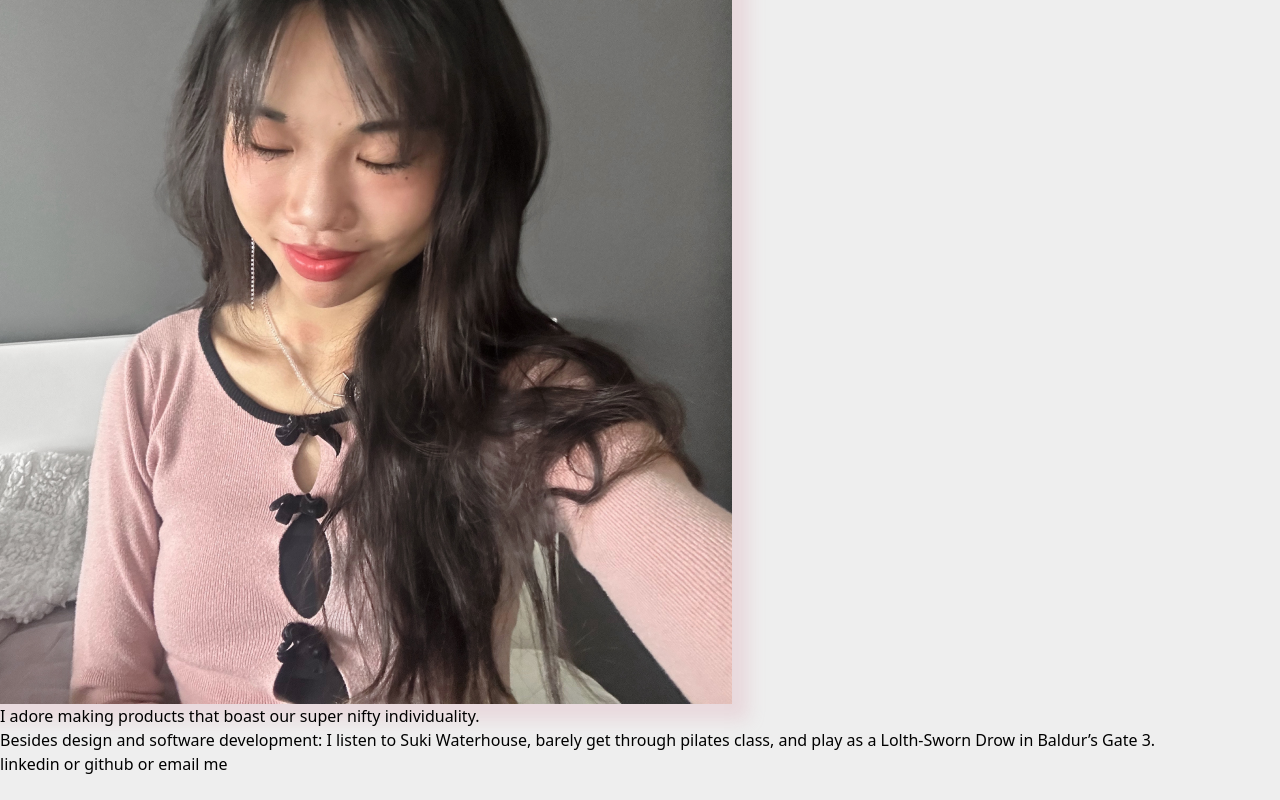
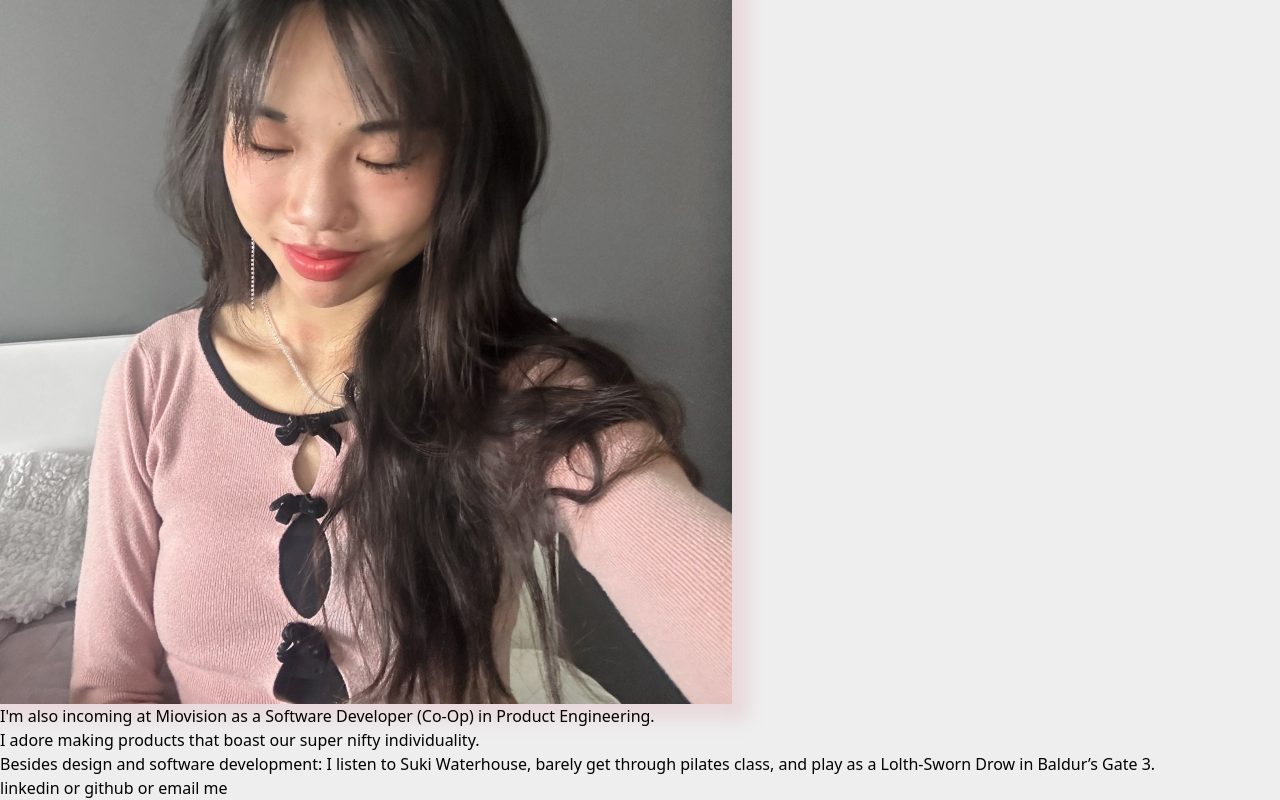
Before and after one commit to hallechan/chanhalle, a Vue app: page /abt in a window 1280 px wide. Shown: the part 427-1227 px from the top of the page. Before the commit the page ends 1203 px from the top, so only its background shows below. Built offline with nearby package versions, Linux system fonts and the light colour scheme; what tailwindcss-animated would draw is missing.

Commit message:
Added incoming at MV.

```diff
--- a/src/components/About.vue
+++ b/src/components/About.vue
@@ -24,6 +24,9 @@
     </div>
     <div class="flex flex-col md:flex-row items-start max-w-4xl">
     <div class="text-coal font-inter text-xl tracking-evenTighter animate-fade-up animate-delay-500">
+      <p class="mb-6">
+        I'm also incoming at Miovision as a <span class="text-dark-pink">Software Developer (Co-Op)</span> in Product Engineering.
+      </p>
     <p class="mb-6">
       I adore making products that boast our super nifty individuality.
     </p>
```
